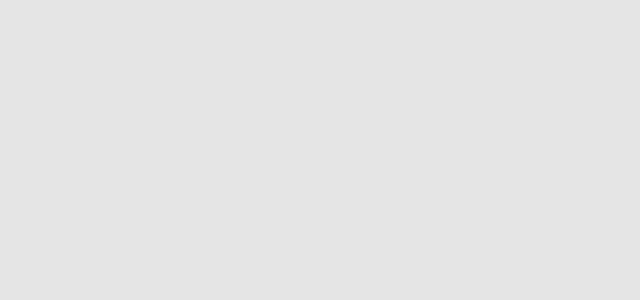
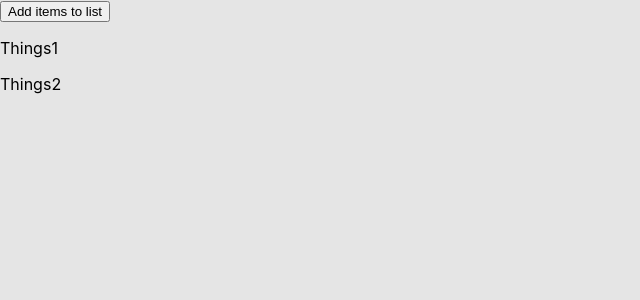
Before and after one commit to abhijeetsaraf/data-driven-reactComponenets, a React (Create React App) app: page /assignment3 in a window 1280 px wide. Before the commit this address had no page. Shown: the top 300 px of the page, without its empty margins (0-640 px from the left). Built offline with nearby package versions, Linux system fonts and the light colour scheme.

Commit message:
Asgnmt 3 - Add item to list, Complex state array

```diff
--- a/src/App.js
+++ b/src/App.js
@@ -5,6 +5,8 @@ import Airbnb from './Airbnb';
 import Navigation from './Navigation';
 import Memegenerator from './Memegenerator';
 import Assignment1 from './Assignment1';
+import Assignment2 from './Assignment2';
+import Assignment3 from './Assignment3';
 
 function App() {
 
@@ -17,6 +19,8 @@ function App() {
           <Route path='/travel' Component={Travel}/>
           <Route path='/memegenerator' Component={Memegenerator}/>
           <Route path='/assignment1' Component={Assignment1}/>
+          <Route path='/assignment2' Component={Assignment2}/>
+          <Route path='/assignment3' Component={Assignment3}/>
         </Routes>
       </div>
     </Router>
--- /dev/null
+++ b/src/Assignment2.js
@@ -0,0 +1,30 @@
+
+import React from "react";
+
+export default function(){
+
+    const[isGoingOut, setGoingOut] = React.useState(true)
+
+    // function flip(){
+    //     console.log("clicked")
+    //     //isGoingOut? "Yes":"No"
+    //     // if(isGoingOut === "Yes")
+    //     //     setGoingOut(function(){return "No"})
+    //     // else
+    //     //     setGoingOut(function(){return "Yes"})
+
+    //     isGoingOut === "Yes" ?  setGoingOut(function(){return "No"}) : setGoingOut(function(){return "Yes"})
+    // }
+
+    // Alternative method
+    function flip(){
+        setGoingOut(prevState => ! prevState)
+    }
+
+    return(
+        <div>
+            <div>Do you feel like going out</div>
+            <div onClick={flip}>{isGoingOut? "Yes" : "No"}</div>
+        </div>
+    )
+}
--- /dev/null
+++ b/src/Assignment3.js
@@ -0,0 +1,21 @@
+
+import React from "react";
+
+export default function(){
+    const[thingsArray, setThingsArray] = React.useState(["Things1", "Things2"])
+    console.log(thingsArray)
+    //.puch() method would be modifying the state directly.
+    //That might not be  good option
+    function addItems(){
+        setThingsArray(prevThingsArray => [...prevThingsArray, `Things${prevThingsArray.length+1}`])
+    }
+
+    const thingsElement = thingsArray.map(things => <p key={things}>{things}</p>)
+
+    return(
+        <div>
+            <button onClick={addItems}>Add items to list</button>
+            <div>{thingsElement}</div>
+        </div>
+    )
+}
--- a/src/Navigation.js
+++ b/src/Navigation.js
@@ -9,7 +9,9 @@ function Navigation(){
                 <Link to="/airbnb"><li>Airbnb static site</li></Link>
                 <Link to="/travel"><li>Travel journal</li></Link>
                 <Link to="/memegenerator"><li>Meme Generator</li></Link>
-                <Link to="/assignment1"><li>- Assignment 1 - Add items to list through button</li></Link>
+                <Link to="/assignment1"><li>- Assignment 1 - Counter</li></Link>
+                <Link to="/assignment2"><li>- Assignment 2 - Flip the text through states Yes - No </li></Link>
+                <Link to="/assignment3"><li>- Assignment 3 - Add items to list - Compelex State Array </li></Link>
             </ul>
         </div>
     )
```
